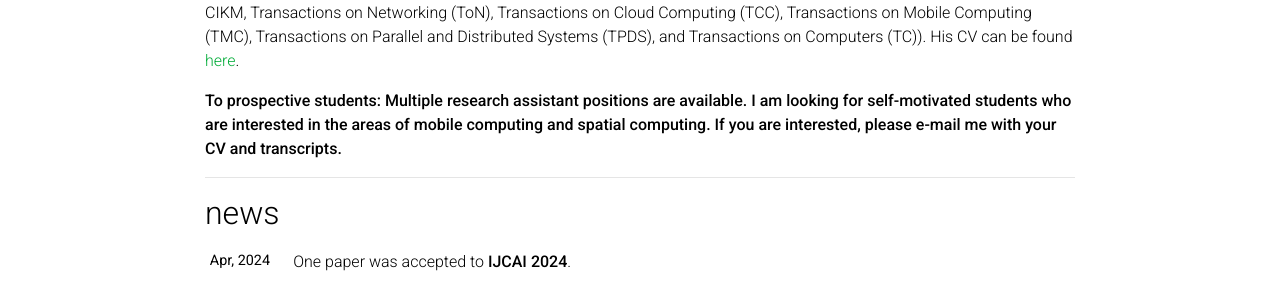
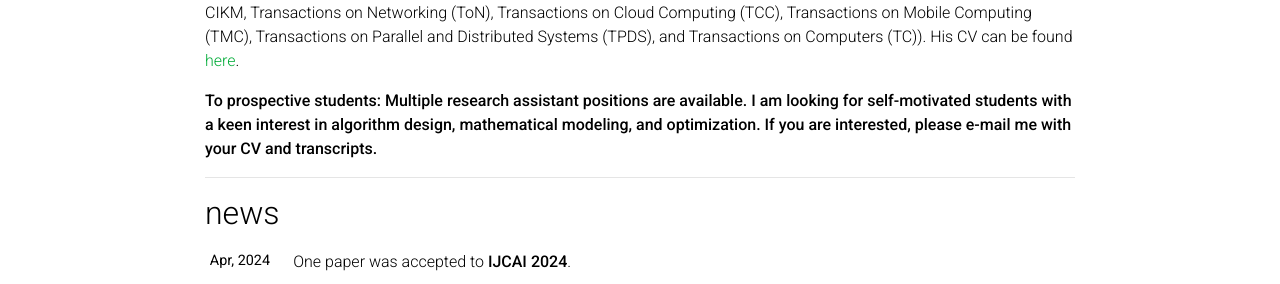
Before and after one commit to chenxiunt/chenxiunt.github.io, a Jekyll site: the page built from _pages/about.md, in a window 1280 px wide and 1268 px high. Shown: the part 528-812 px from the top of the window. Built offline with Jekyll 4.4.1, drawn with Linux system fonts in a browser that asks for light colours; full-size pictures stand in for the smaller copies a plugin makes; comment, search, counter and statistics services are not loaded; a style sheet for code colours, icons or effects is not loaded.

Commit message:
Update about.md

```diff
--- a/_pages/about.md
+++ b/_pages/about.md
@@ -22,6 +22,6 @@ Dr. Qiu received his Ph.D. degree in The Holcombe Department of Electrical and C
 
 Dr. Qiu's research interests span the areas of **statistical privacy**, **optimization**, and **spatial computing**. His research results have been published in highly-competitive conferences and journals (e.g., INFOCOM, AAMAS, EDBT, SIGSPATIAL, IPSN, ICDCS, CIKM, Transactions on Networking (ToN), Transactions on Cloud Computing (TCC), Transactions on Mobile Computing (TMC), Transactions on Parallel and Distributed Systems (TPDS), and Transactions on Computers (TC)). His CV can be found [here](https://github.com/chenxiunt/chenxiunt.github.io/blob/master/assets/pdf/CV.pdf).
 
-**To prospective students: Multiple research assistant positions are available. I am looking for self-motivated students who are interested in the areas of mobile computing and spatial computing. If you are interested, please e-mail me with your CV and transcripts.**
+**To prospective students: Multiple research assistant positions are available. I am looking for self-motivated students with a keen interest in algorithm design, mathematical modeling, and optimization. If you are interested, please e-mail me with your CV and transcripts.**
 
 ---
```
